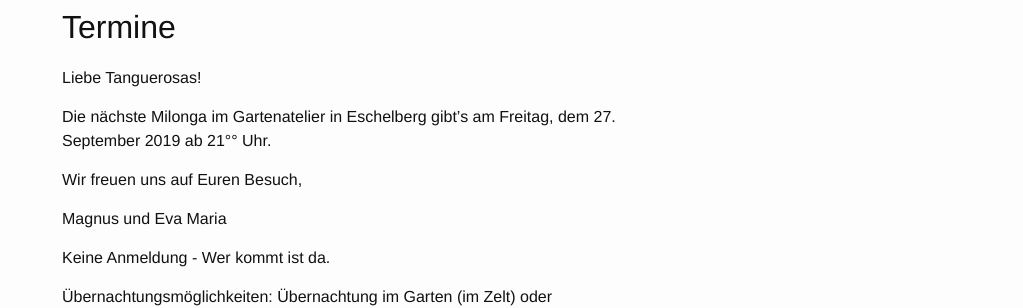
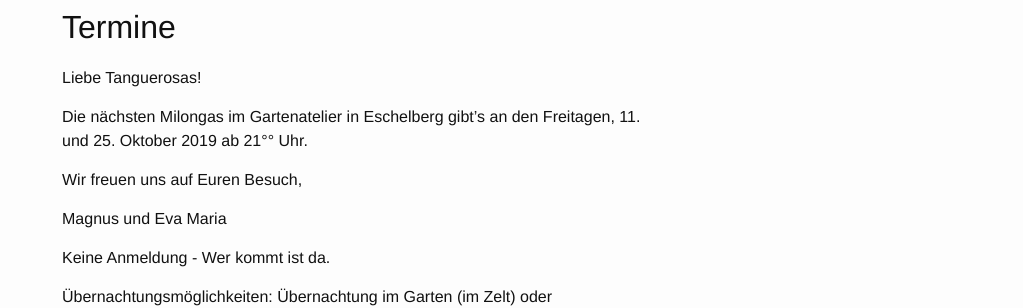
Before and after one commit to eschelberg/eschelberg.github.io, a Jekyll site: the page built from tango/index.md, in a window 1280 px wide. Shown: the part 805-1113 px from the top of the page, without its empty margins (128-1151 px from the left). Built offline with Jekyll 4.4.1, drawn with Linux system fonts in a browser that asks for light colours.

Commit message:
Update index.md

```diff
--- a/tango/index.md
+++ b/tango/index.md
@@ -13,7 +13,7 @@ Der musikalische Fluß des Abends wird nicht durch Tandas und Cortinas unterbroc
 
 Liebe Tanguerosas!
 
-Die nächste Milonga im Gartenatelier in Eschelberg gibt’s am Freitag, dem 27. September 2019 ab 21°° Uhr.
+Die nächsten Milongas im Gartenatelier in Eschelberg gibt’s an den Freitagen, 11. und 25. Oktober 2019 ab 21°° Uhr.
 
 Wir freuen uns auf Euren Besuch,
 
```
